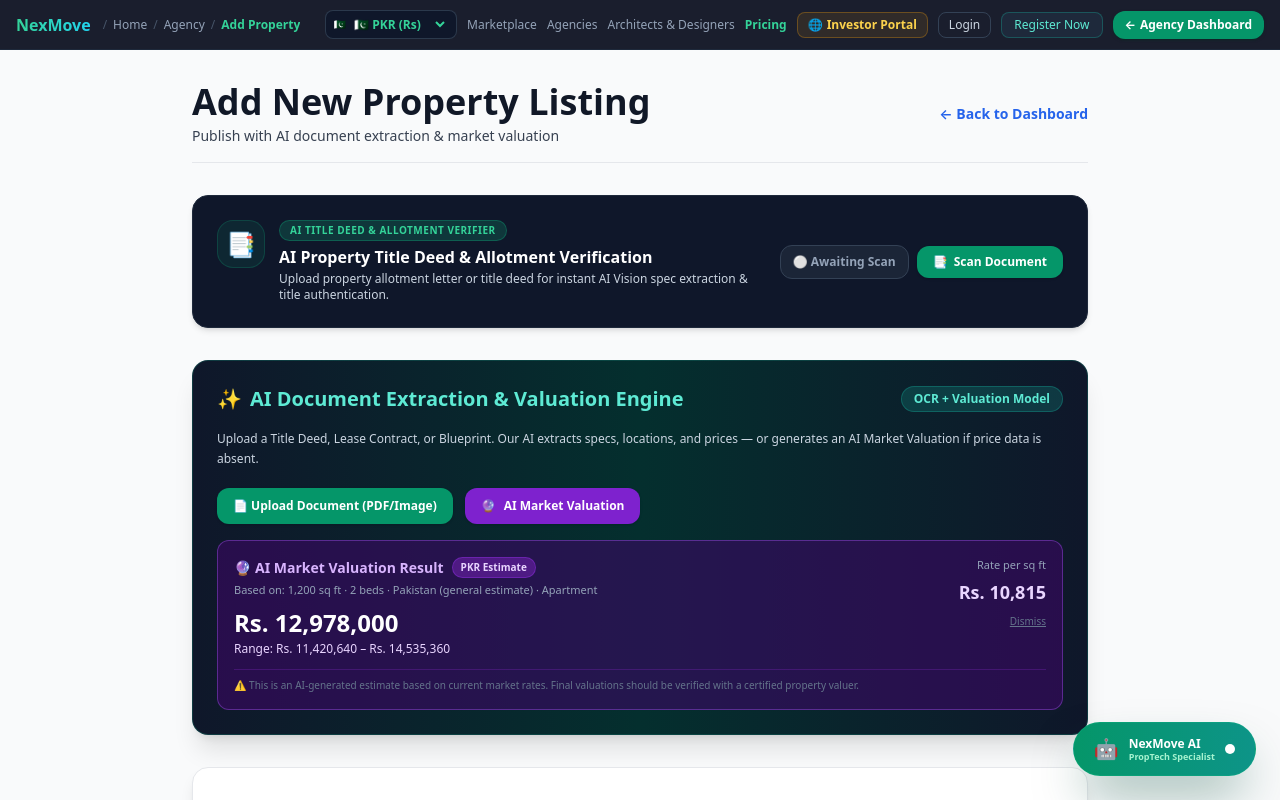
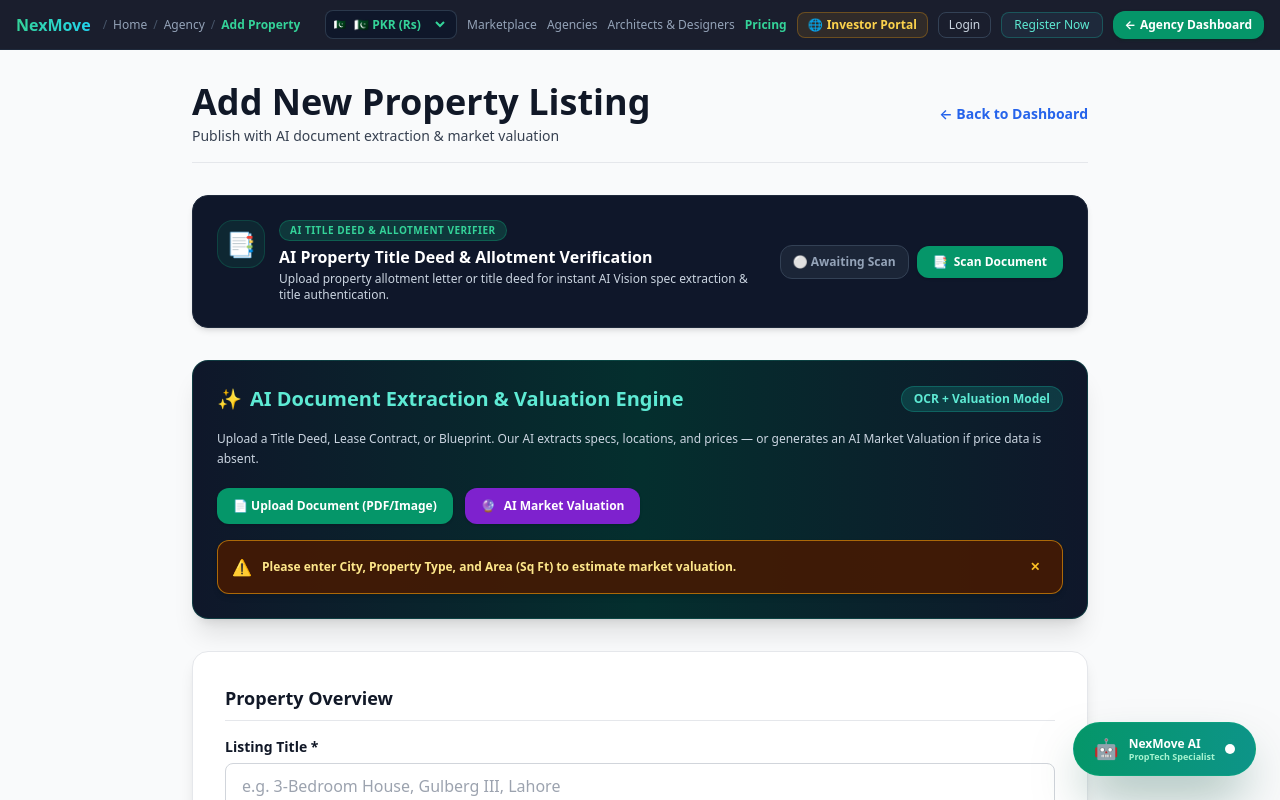
Before and after one commit to nexmovepk-gif/nexmove-app, a Next.js app: page /agency/submit-listing in a window 1280 px wide. Both pictures are taken after a click on the button "🔮 AI Market Valuation". Shown: the top 800 px of the page. Built offline with nearby package versions, Linux system fonts and the light colour scheme.

Commit message:
fix: enforce validation for AI market valuation and clean up registration compliance

```diff
--- a/src/app/agency/submit-listing/page.tsx
+++ b/src/app/agency/submit-listing/page.tsx
@@ -35,6 +35,7 @@ export default function AgencySubmitListingPage() {
 
   // AI Market Valuation button state
   const [valuationLoading, setValuationLoading] = useState(false);
+  const [valuationWarning, setValuationWarning] = useState<string | null>(null);
   const [valuationResult, setValuationResult] = useState<{ midPKR: number; minPKR: number; maxPKR: number; ratePerSqFt: number; basis: string } | null>(null);
 
   const [submitted, setSubmitted] = useState(false);
@@ -127,13 +128,24 @@ export default function AgencySubmitListingPage() {
   };
 
   const handleAiValuation = () => {
+    const trimmedCity = city.trim();
+    const parsedArea = areaSqFt ? Number(areaSqFt) : 0;
+
+    // Strict validation: do not generate valuation if mandatory parameters are empty or invalid
+    if (!trimmedCity || !propertyType || !areaSqFt.trim() || isNaN(parsedArea) || parsedArea <= 0) {
+      setValuationWarning('Please enter City, Property Type, and Area (Sq Ft) to estimate market valuation.');
+      setValuationResult(null);
+      return;
+    }
+
+    setValuationWarning(null);
     setValuationLoading(true);
     setValuationResult(null);
 
     setTimeout(() => {
-      const sqft = areaSqFt ? Number(areaSqFt) : (bedrooms ? Number(bedrooms) * 650 : 1200);
+      const sqft = parsedArea;
       const beds = bedrooms ? Number(bedrooms) : 2;
-      const { rate, label } = getCityRatePerSqFt(city);
+      const { rate, label } = getCityRatePerSqFt(trimmedCity);
 
       // Bedroom premium: +3% per bedroom above 1
       const bedroomMultiplier = 1 + Math.max(0, beds - 1) * 0.03;
@@ -150,7 +162,7 @@ export default function AgencySubmitListingPage() {
 
       const basis = [
         `${sqft.toLocaleString()} sq ft`,
-        beds ? `${beds} bed${beds !== 1 ? 's' : ''}` : null,
+        bedrooms ? `${bedrooms} bed${Number(bedrooms) !== 1 ? 's' : ''}` : null,
         label,
         propertyType.charAt(0) + propertyType.slice(1).toLowerCase(),
       ].filter(Boolean).join(' · ');
@@ -168,7 +180,7 @@ export default function AgencySubmitListingPage() {
     setContactName(''); setContactPhone(''); setVirtualTourUrl('');
     setAiExtracted(false); setAiConfidence(null); setFileName(null);
     setUploadedFileName(null); setUploadedFileType(null); setUploadedFileSizeBytes(0);
-    setIsValuationEstimated(false); setValuationResult(null); setOwnershipScore(null); setSubmitted(false); setSubmitError(null); setIsRental(false);
+    setIsValuationEstimated(false); setValuationResult(null); setValuationWarning(null); setOwnershipScore(null); setSubmitted(false); setSubmitError(null); setIsRental(false);
   };
 
   return (
@@ -302,6 +314,23 @@ export default function AgencySubmitListingPage() {
                 )}
               </div>
 
+              {/* Valuation Warning Banner */}
+              {valuationWarning && (
+                <div className="mt-4 p-3.5 bg-amber-950/90 border border-amber-500/60 rounded-xl flex items-center justify-between gap-3 text-amber-200 shadow-md">
+                  <div className="flex items-center gap-2.5 text-xs font-semibold">
+                    <span className="text-base">⚠️</span>
+                    <span>{valuationWarning}</span>
+                  </div>
+                  <button
+                    type="button"
+                    onClick={() => setValuationWarning(null)}
+                    className="text-amber-400 hover:text-amber-100 text-xs font-bold px-2 py-0.5 rounded transition"
+                  >
+                    ✕
+                  </button>
+                </div>
+              )}
+
               {/* Valuation Result Card */}
               {valuationResult && !valuationLoading && (
                 <div className="mt-4 p-4 bg-purple-950/60 border border-purple-500/40 rounded-xl">
@@ -385,7 +414,7 @@ export default function AgencySubmitListingPage() {
                     </div>
                     <div className="flex flex-col gap-1.5">
                       <label className="text-sm font-bold text-gray-900">Property Type *</label>
-                      <select value={propertyType} onChange={e => setPropertyType(e.target.value)} className="bg-white border border-gray-300 rounded-lg px-4 py-2.5 text-gray-900 font-medium focus:ring-2 focus:ring-emerald-500 focus:outline-none">
+                      <select value={propertyType} onChange={e => { setPropertyType(e.target.value); setValuationWarning(null); }} className="bg-white border border-gray-300 rounded-lg px-4 py-2.5 text-gray-900 font-medium focus:ring-2 focus:ring-emerald-500 focus:outline-none">
                         <option value="APARTMENT">Apartment</option>
                         <option value="VILLA">Villa</option>
                         <option value="HOUSE">House</option>
@@ -425,7 +454,7 @@ export default function AgencySubmitListingPage() {
                     </div>
                     <div className="flex flex-col gap-1.5">
                       <label className="text-sm font-bold text-gray-900">City *</label>
-                      <input type="text" value={city} onChange={e => setCity(e.target.value)} placeholder="e.g. Lahore, Karachi, Islamabad" required className="bg-white border border-gray-300 rounded-lg px-4 py-2.5 text-gray-900 font-medium focus:ring-2 focus:ring-emerald-500 focus:outline-none" />
+                      <input type="text" value={city} onChange={e => { setCity(e.target.value); setValuationWarning(null); }} placeholder="e.g. Lahore, Karachi, Islamabad" required className="bg-white border border-gray-300 rounded-lg px-4 py-2.5 text-gray-900 font-medium focus:ring-2 focus:ring-emerald-500 focus:outline-none" />
                     </div>
                     <div className="flex flex-col gap-1.5">
                       <label className="text-sm font-bold text-gray-900">Bedrooms</label>
@@ -437,7 +466,7 @@ export default function AgencySubmitListingPage() {
                     </div>
                     <div className="flex flex-col gap-1.5">
                       <label className="text-sm font-bold text-gray-900">Area (Sq Ft)</label>
-                      <input type="number" value={areaSqFt} onChange={e => setAreaSqFt(e.target.value)} placeholder="e.g. 1800" className="bg-white border border-gray-300 rounded-lg px-4 py-2.5 text-gray-900 font-medium focus:ring-2 focus:ring-emerald-500 focus:outline-none" />
+                      <input type="number" value={areaSqFt} onChange={e => { setAreaSqFt(e.target.value); setValuationWarning(null); }} placeholder="e.g. 1800" className="bg-white border border-gray-300 rounded-lg px-4 py-2.5 text-gray-900 font-medium focus:ring-2 focus:ring-emerald-500 focus:outline-none" />
                     </div>
                   </div>
                 </div>
```
